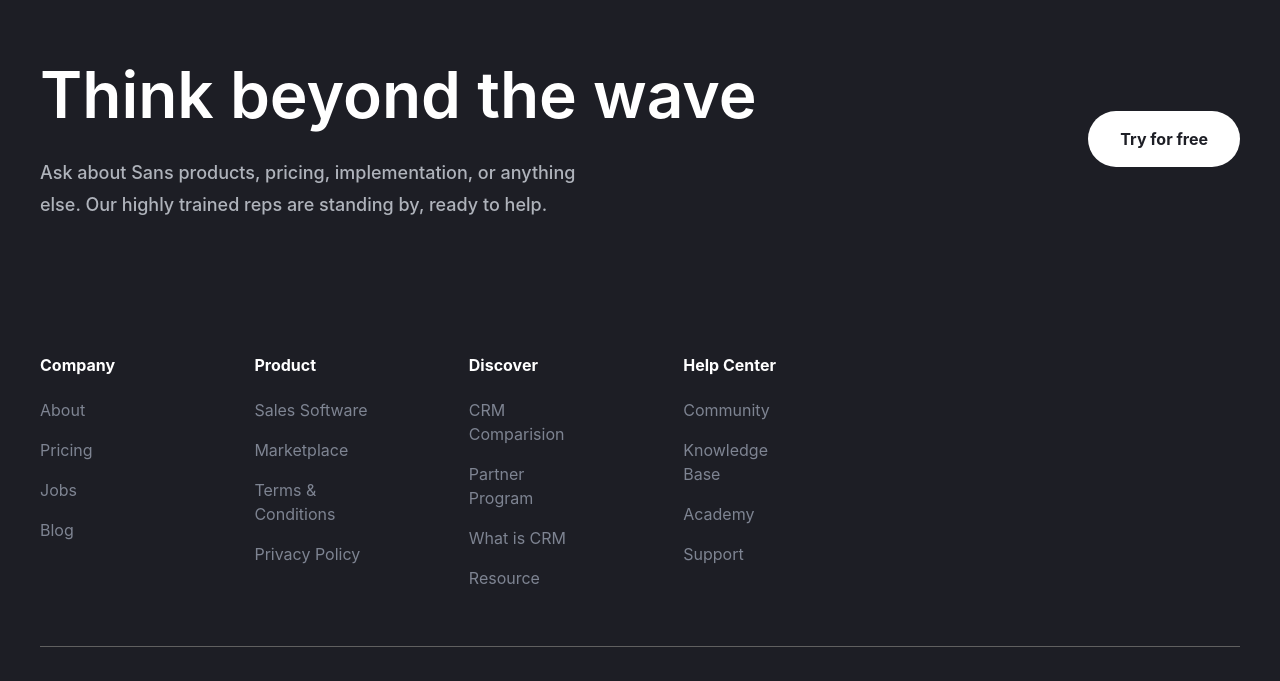
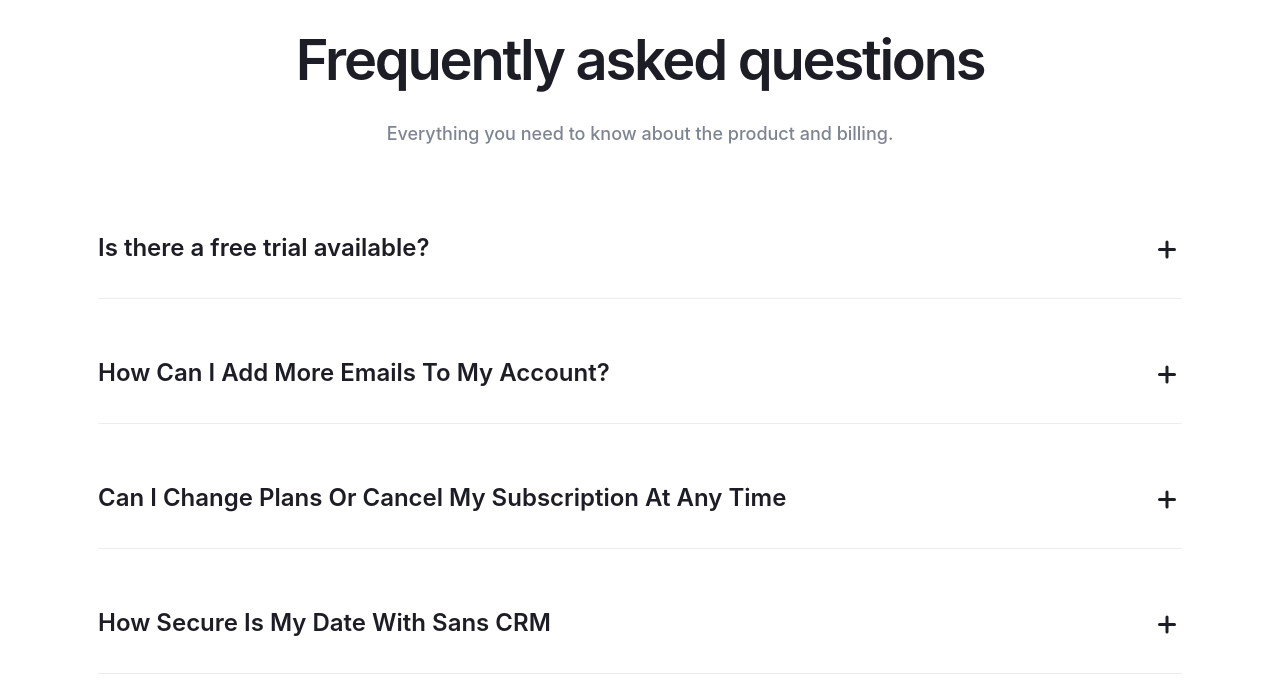
Before and after one commit to Necheg0/coca, a website built with Vite: page src/pricing.html in a window 1280 px wide. Shown: the part 1650-2331 px from the top of the page. Built offline with nearby package versions, Linux system fonts and the light colour scheme; a web font is replaced by a local one.

Commit message:
created faq section

```diff
--- /dev/null
+++ b/src/assets/scss/components/pricing/faq.scss
@@ -0,0 +1,116 @@
+.faq {
+  padding: 82px 0 160px;
+  text-align: center;
+
+  @include mobile {
+    padding: 42px 0 80px;
+  }
+
+  &__container {
+    max-width: 1114px;
+  }
+
+  &__title {
+    margin-bottom: 24px;
+    font-weight: 600;
+    letter-spacing: -0.04em;
+    color: var(--neutral-color-100);
+
+    @include mobile {
+      margin-bottom: 18px;
+    }
+  }
+
+  &__descr {
+    margin-bottom: 80px;
+    font-weight: 500;
+    line-height: 178%;
+    color: var(--neutral-color-150);
+
+    @include mobile {
+      margin-bottom: 50px;
+    }
+  }
+
+  &__accordion {
+    border-bottom: 1px solid var(--neutral-color-30);
+    padding-bottom: 32px;
+    text-align: left;
+
+    @include mobile {
+      padding-bottom: 12px;
+    }
+
+    &:not(:last-child) {
+      margin-bottom: 56px;
+
+      @include mobile {
+        margin-bottom: 36px;
+      }
+    }
+
+    &-control {
+      @include flex-all-between;
+      gap: 15px;
+      list-style: none;
+      cursor: pointer;
+
+      &::-webkit-detalis-marker {
+        display: none;
+      }
+    }
+
+    &-title {
+      font-weight: 600;
+      line-height: 150%;
+      color: var(--neutral-color-100);
+    }
+
+    &-icon {
+      position: relative;
+      width: 24px;
+      height: 24px;
+
+      &::before {
+        content: '';
+        display: inline-block;
+        border-radius: 6px;
+        width: 18px;
+        height: 3px;
+        background-color: var(--neutral-color-100);
+      }
+
+      &::after {
+        transform: rotate(90deg);
+      }
+
+      &::before,
+      &::after {
+        content: '';
+        position: absolute;
+        top: 50%;
+        left: 0;
+        display: inline-block;
+        border-radius: 6px;
+        width: 18px;
+        height: 3px;
+        background-color: var(--neutral-color-100);
+      }
+    }
+
+    &[open] &-icon::after {
+      display: none;
+    }
+
+    &-text {
+      margin-top: 16px;
+      font-weight: 500;
+      line-height: 178%;
+      color: var(--neutral-color-150);
+
+      @include mobile {
+        margin-top: 10px;
+      }
+    }
+  }
+}
--- a/src/assets/scss/pricing.scss
+++ b/src/assets/scss/pricing.scss
@@ -7,3 +7,4 @@
 @import './components/header.scss';
 @import './components/footer.scss';
 @import './components/pricing/hero.scss';
+@import './components/pricing/faq.scss';
--- /dev/null
+++ b/src/html/components/pricing/faq.html
@@ -0,0 +1,73 @@
+<section class="faq">
+  <div class="container faq__container">
+    <h2 class="faq__title heading-h2">Frequently asked questions</h2>
+    <p class="faq__descr text-p-medium">
+      Everything you need to know about the product and billing.
+    </p>
+    <details class="faq__accordion">
+      <summary class="faq__accordion-control">
+        <h3 class="faq__accordion-title text-p-large">
+          Is there a free trial available?
+        </h3>
+        <span class="faq__accordion-icon"></span>
+      </summary>
+      <p class="faq__accordion-text text-p-medium">
+        Yes, you can try us for free for 30 days. If you want, we’ll provide you
+        with a free, personalized 30-minute onboarding call to get you up and
+        running as soon as possible.
+      </p>
+    </details>
+    <details class="faq__accordion">
+      <summary class="faq__accordion-control">
+        <h3 class="faq__accordion-title text-p-large">
+          How Can I Add More Emails To My Account?
+        </h3>
+        <span class="faq__accordion-icon"></span>
+      </summary>
+      <p class="faq__accordion-text text-p-medium">
+        Yes, you can try us for free for 30 days. If you want, we’ll provide you
+        with a free, personalized 30-minute onboarding call to get you up and
+        running as soon as possible.
+      </p>
+    </details>
+    <details class="faq__accordion">
+      <summary class="faq__accordion-control">
+        <h3 class="faq__accordion-title text-p-large">
+          Can I Change Plans Or Cancel My Subscription At Any Time
+        </h3>
+        <span class="faq__accordion-icon"></span>
+      </summary>
+      <p class="faq__accordion-text text-p-medium">
+        Yes, you can try us for free for 30 days. If you want, we’ll provide you
+        with a free, personalized 30-minute onboarding call to get you up and
+        running as soon as possible.
+      </p>
+    </details>
+    <details class="faq__accordion">
+      <summary class="faq__accordion-control">
+        <h3 class="faq__accordion-title text-p-large">
+          How Secure Is My Date With Sans CRM
+        </h3>
+        <span class="faq__accordion-icon"></span>
+      </summary>
+      <p class="faq__accordion-text text-p-medium">
+        Yes, you can try us for free for 30 days. If you want, we’ll provide you
+        with a free, personalized 30-minute onboarding call to get you up and
+        running as soon as possible.
+      </p>
+    </details>
+    <details class="faq__accordion">
+      <summary class="faq__accordion-control">
+        <h3 class="faq__accordion-title text-p-large">
+          What Is The Uptime Guarantee
+        </h3>
+        <span class="faq__accordion-icon"></span>
+      </summary>
+      <p class="faq__accordion-text text-p-medium">
+        Yes, you can try us for free for 30 days. If you want, we’ll provide you
+        with a free, personalized 30-minute onboarding call to get you up and
+        running as soon as possible.
+      </p>
+    </details>
+  </div>
+</section>
--- a/src/pricing.html
+++ b/src/pricing.html
@@ -4,6 +4,7 @@
   <body class="body" data-theme="light">
     <load src="./html/components/header.html" title="Pricing" />
     <load src="./html/components/pricing/hero.html" title="Pricing" />
+    <load src="./html/components/pricing/faq.html" title="faq" />
 
     <load src="./html/components/footer.html" title="footer" />
 
```
